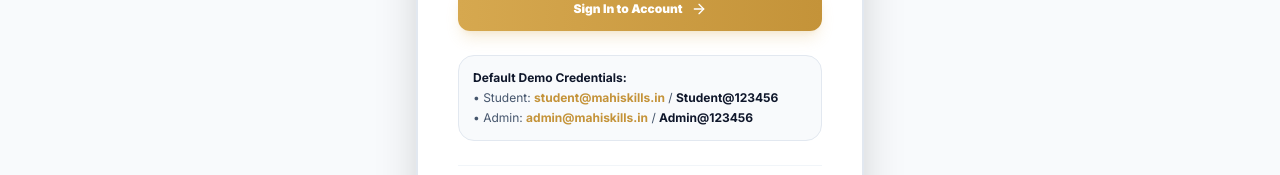
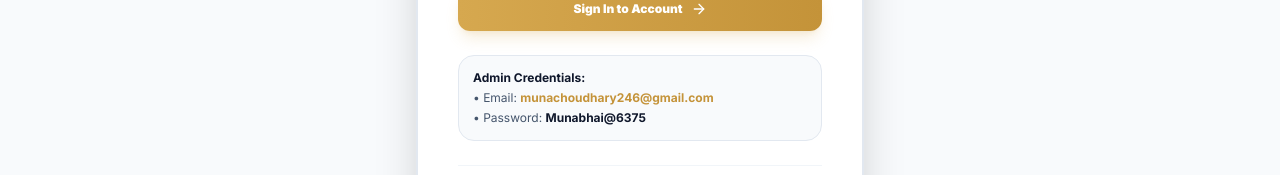
Before and after one commit to Munnabhai63/mahiskills, a Next.js app: page /login in a window 1280 px wide. Shown: the part 454-629 px from the top of the page. Built offline with nearby package versions, Linux system fonts and the light colour scheme; no server answers.

Commit message:
Update official admin credentials to munachoudhary246@gmail.com

```diff
--- a/app/login/page.tsx
+++ b/app/login/page.tsx
@@ -104,9 +104,9 @@
 
       {/* Quick Demo Credentials Help */}
       <div className="p-3.5 rounded-2xl bg-slate-50 dark:bg-slate-900/60 border border-slate-200 dark:border-white/5 space-y-1 text-xs text-slate-600 dark:text-slate-300">
-        <p className="font-bold text-slate-900 dark:text-white">Default Demo Credentials:</p>
-        <p>• Student: <span className="font-bold text-[#C49339] dark:text-[#F0C96A]">student@mahiskills.in</span> / <span className="font-bold text-slate-900 dark:text-white">Student@123456</span></p>
-        <p>• Admin: <span className="font-bold text-[#C49339] dark:text-[#F0C96A]">admin@mahiskills.in</span> / <span className="font-bold text-slate-900 dark:text-white">Admin@123456</span></p>
+        <p className="font-bold text-slate-900 dark:text-white">Admin Credentials:</p>
+        <p>• Email: <span className="font-bold text-[#C49339] dark:text-[#F0C96A]">munachoudhary246@gmail.com</span></p>
+        <p>• Password: <span className="font-bold text-slate-900 dark:text-white">Munabhai@6375</span></p>
       </div>
 
       <div className="text-center text-xs text-slate-500 dark:text-slate-400 pt-2 border-t border-slate-100 dark:border-white/10">
--- a/prisma/seed.ts
+++ b/prisma/seed.ts
@@ -27,17 +27,17 @@
   await prisma.user.deleteMany();
 
   // 2. Users
-  const adminPasswordHash = await bcrypt.hash('Admin@123456', 10);
+  const adminPasswordHash = await bcrypt.hash('Munabhai@6375', 10);
   const studentPasswordHash = await bcrypt.hash('Student@123456', 10);
 
   const admin = await prisma.user.create({
     data: {
       name: 'Munna Bhai',
-      email: 'admin@mahiskills.in',
+      email: 'munachoudhary246@gmail.com',
       passwordHash: adminPasswordHash,
       role: 'ADMIN',
       phone: '+91 9376343629',
-      avatar: '/images/munna-bhai-founder.jpg',
+      avatar: '/images/munna-bhai-transparent.png',
       bio: 'Founder & Lead Mentor at Mahi Skills. Empowering 100,000+ creators and digital entrepreneurs across India to master practical income-generating skills.',
     },
   });
--- a/scripts/verify-all-flows.ts
+++ b/scripts/verify-all-flows.ts
@@ -22,10 +22,10 @@
 
   // 1. DATABASE & USERS TEST
   console.log('1. Testing Database & Authentication:');
-  const admin = await prisma.user.findUnique({ where: { email: 'admin@mahiskills.in' } });
+  const admin = await prisma.user.findUnique({ where: { email: 'munachoudhary246@gmail.com' } });
   assert(admin !== null && admin.role === 'ADMIN', 'Admin user exists with role ADMIN');
 
-  const isPasswordCorrect = await verifyPassword('Admin@123456', admin!.passwordHash);
+  const isPasswordCorrect = await verifyPassword('Munabhai@6375', admin!.passwordHash);
   assert(isPasswordCorrect, 'Admin password hash verifies correctly');
 
   const token = signToken({
```
